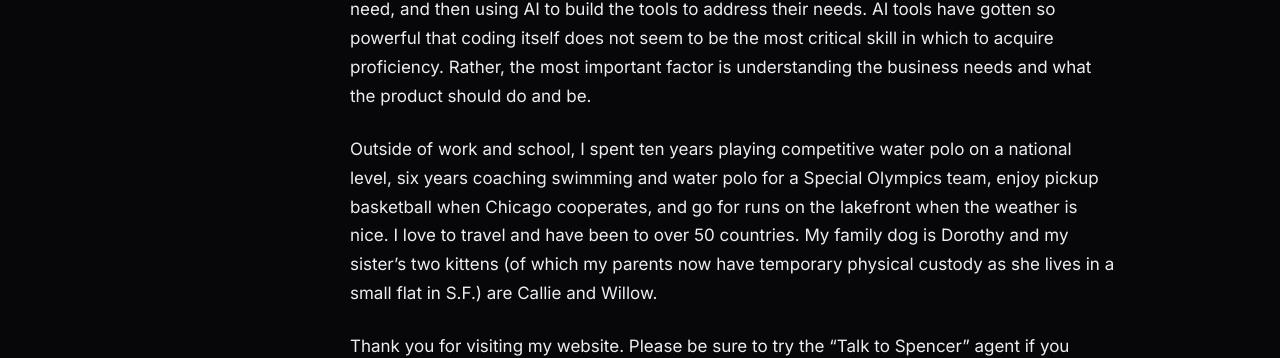
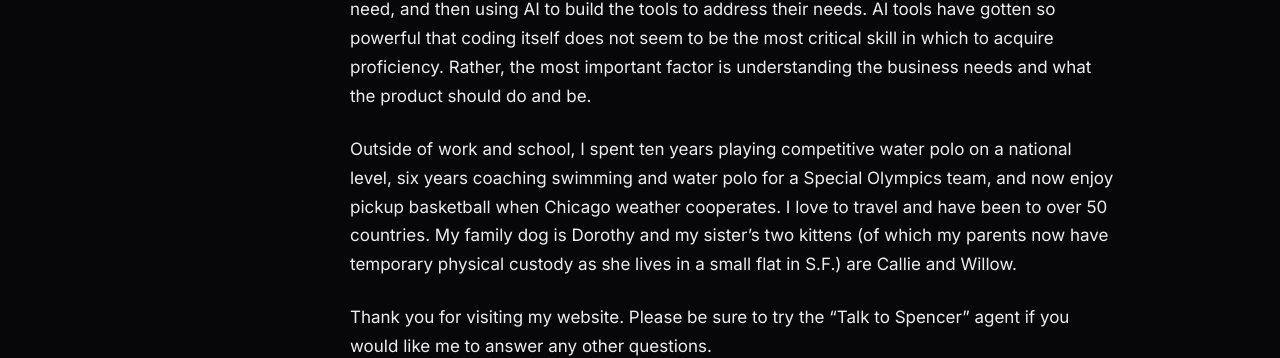
Before and after one commit to spencertarkoff-hub/spencertarkoff-com, a Next.js app: page / in a window 1280 px wide. Shown: the part 2600-2958 px from the top of the page. Built offline with nearby package versions, Linux system fonts and the light colour scheme.

Commit message:
Tighten outside-work sentence

```diff
--- a/components/About.tsx
+++ b/components/About.tsx
@@ -75,9 +75,9 @@ export default function About() {
             <p>
               Outside of work and school, I spent ten years playing competitive
               water polo on a national level, six years coaching swimming and
-              water polo for a Special Olympics team, enjoy pickup basketball
-              when Chicago cooperates, and go for runs on the lakefront when
-              the weather is nice. I love to travel and have been to over 50
+              water polo for a Special Olympics team, and now enjoy pickup
+              basketball when Chicago weather cooperates. I love to travel
+              and have been to over 50
               countries. My family dog is Dorothy and my sister&rsquo;s two
               kittens (of which my parents now have temporary physical custody
               as she lives in a small flat in S.F.) are Callie and Willow.
```
